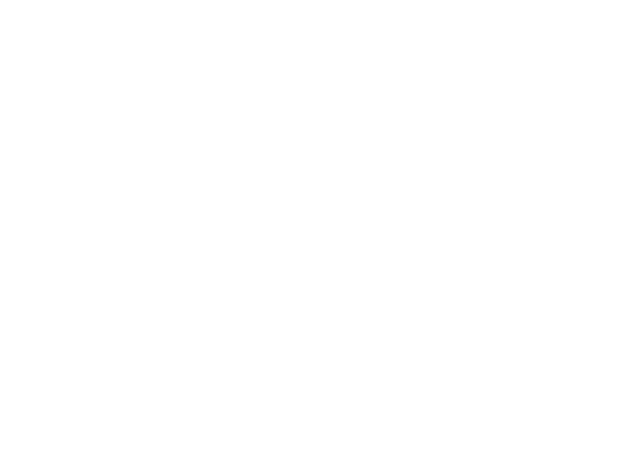
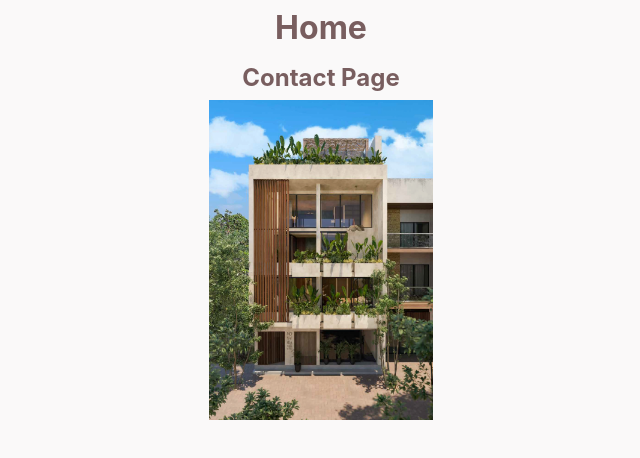
Before and after one commit to saraiee17/tulum, a React (Create React App) app: page /nav in a window 1280 px wide. Before the commit this address had no page. Shown: the top 458 px of the page, without its empty margins (319-959 px from the left). Built offline with nearby package versions, Linux system fonts and the light colour scheme.

Commit message:
nav rename

```diff
--- a/src/App.js
+++ b/src/App.js
@@ -32,7 +32,7 @@ function App() {
                   <Contact />
                 </div>
               }/>
-        <Route path= '/modal' element = {<Nav/>}/>
+        <Route path= '/nav' element = {<Nav/>}/>
         </Routes>
       </BrowserRouter>
 
--- a/src/components/Header/Header.js
+++ b/src/components/Header/Header.js
@@ -12,7 +12,7 @@ function Header(){
     return(
         <div className='header'>
                 <div className='header__flex'>
-                    <span class="material-symbols-rounded" onClick={() => navigate('/modal')}>menu</span>
+                    <span class="material-symbols-rounded" onClick={() => navigate('/nav')}>menu</span>
                     <h1 className='header__title'>Tulum Loft for Sale</h1>
                 </div>
                 <div className='header__navflex'>
```
